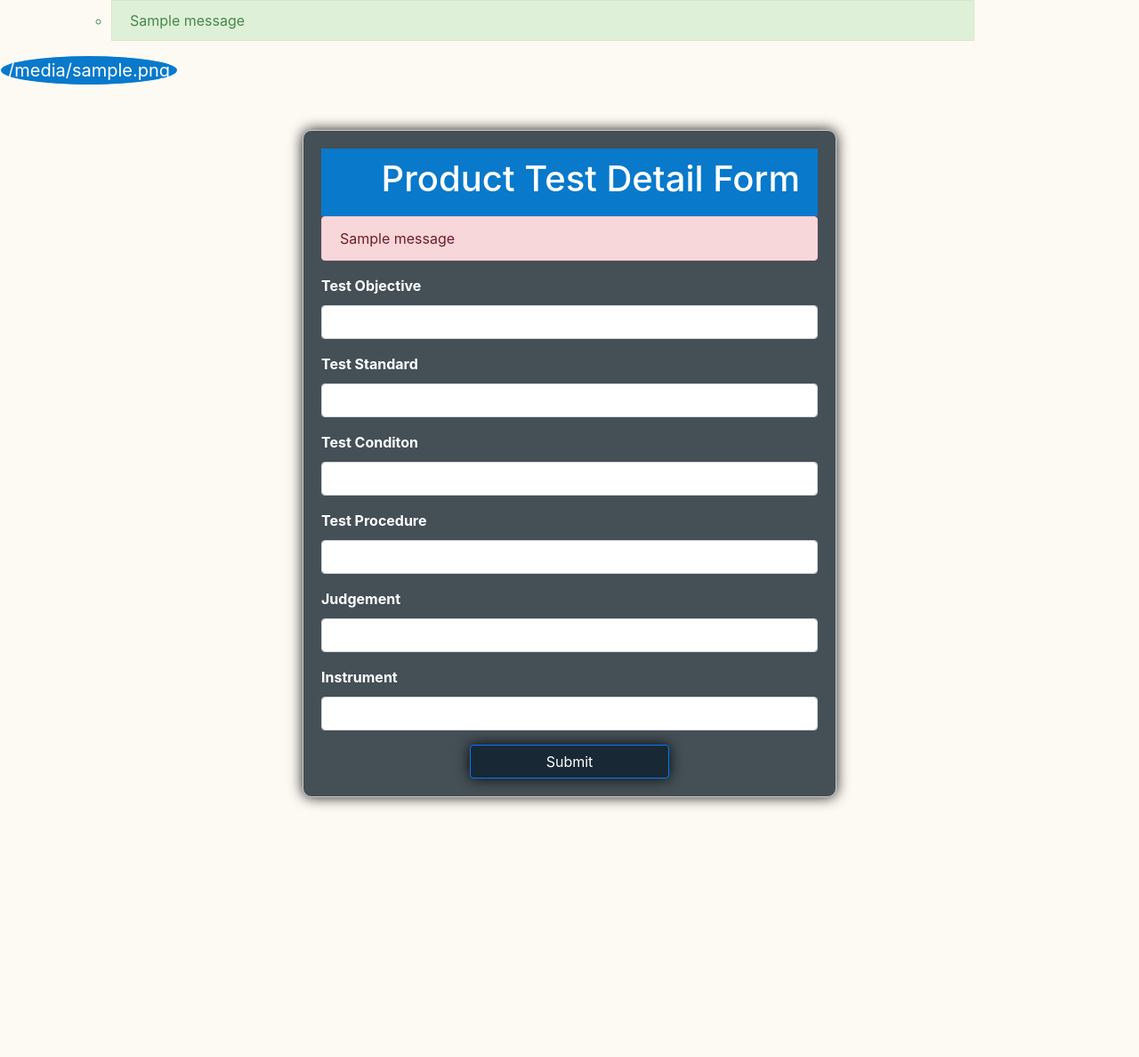
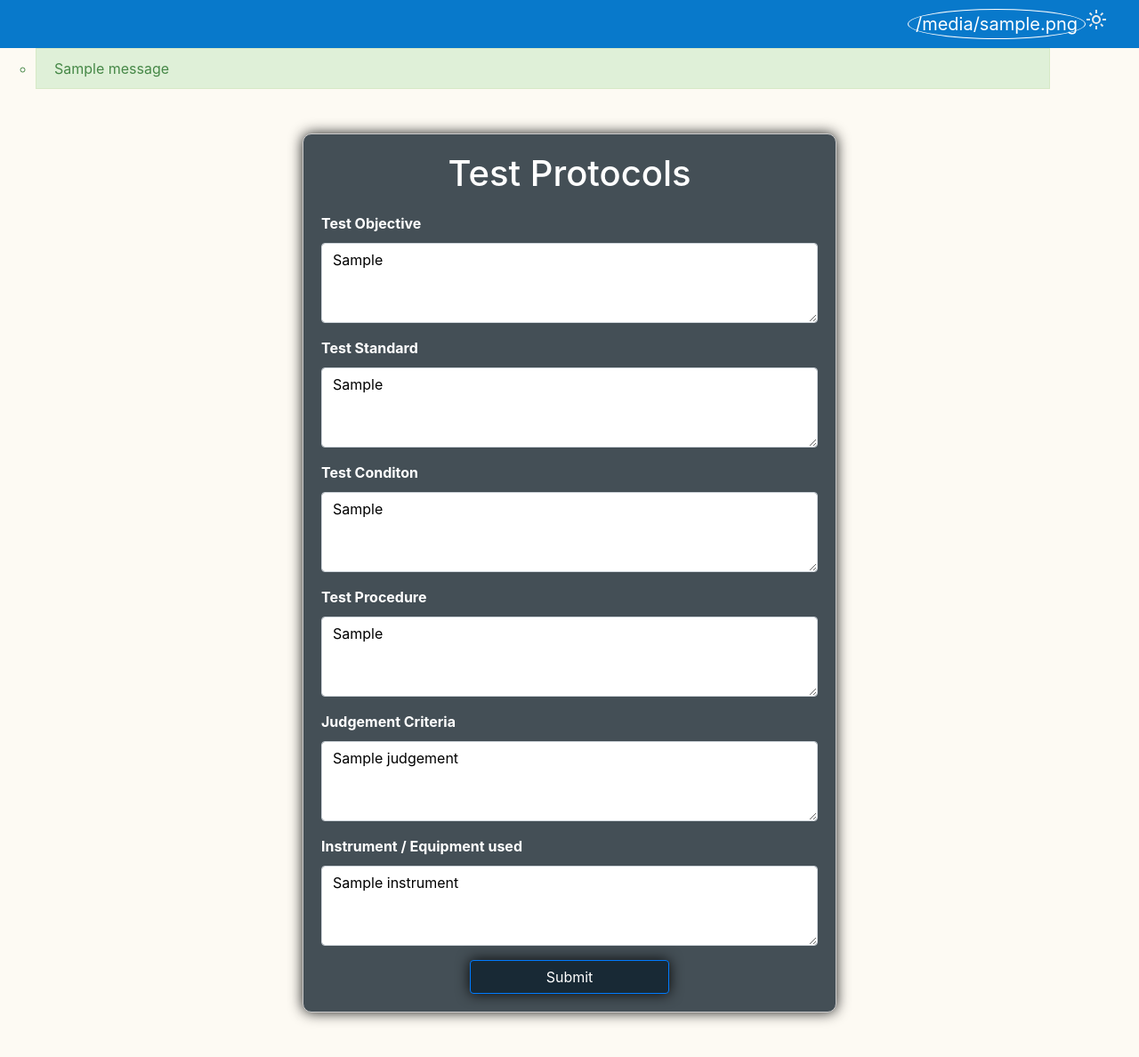
Before and after one commit to snehilsrivastava/OQC, a Django app: template oqc_model/oqc/authapp/templates/test_protocol_entry.html in a window 1280 px wide. Shown: the whole page at 89% size. Before the commit the page ends 908 px from the top, so only its background shows below. Run offline with Django 5.2, Linux system fonts and the light colour scheme; the template is opened without the code that fills it: most values are stand-ins (such as "Sample title", 1, 10 or a date in 2020); one stand-in notice (Sample message) is shown; some libraries are stand-ins or nearby versions.

Commit message:
prefill fields on update test details

```diff
--- a/oqc_model/oqc/authapp/templates/Test_list_entry.html
+++ b/oqc_model/oqc/authapp/templates/Test_list_entry.html
@@ -35,7 +35,6 @@
 
                 </div>
         </div>
-    </div>
     </div>
     <div class="message-container">
         {% if messages %}
--- a/oqc_model/oqc/authapp/templates/test_protocol_entry.html
+++ b/oqc_model/oqc/authapp/templates/test_protocol_entry.html
@@ -4,24 +4,25 @@
     <meta charset="UTF-8">
     {% load static %}
     <meta name="viewport" content="width=device-width, initial-scale=1.0">
-    <title>Product Specification Form</title>
+    <title>Test Protocols</title>
     <link rel="stylesheet" href="https://stackpath.bootstrapcdn.com/bootstrap/4.5.2/css/bootstrap.min.css">
     <link rel="stylesheet" href="{% static 'css/form.css' %}">
 </head>
 <body>
-    <div class="nav">
-        <div class="container">
-            {% if messages %}
-                <ul class="messages">
-                    {% for message in messages %}
-                        <li class="message {{ message.level_tag }}">
-                            {{ message }}
-                        </li>
-                    {% endfor %}
-                </ul>
-            {% endif %}
+    <div style="display: none;">
+        <svg id="icon-sun" xmlns="http://www.w3.org/2000/svg" height="24px" viewBox="0 -960 960 960" width="24px" fill="#e8eaed"><path d="M480-360q50 0 85-35t35-85q0-50-35-85t-85-35q-50 0-85 35t-35 85q0 50 35 85t85 35Zm0 80q-83 0-141.5-58.5T280-480q0-83 58.5-141.5T480-680q83 0 141.5 58.5T680-480q0 83-58.5 141.5T480-280ZM200-440H40v-80h160v80Zm720 0H760v-80h160v80ZM440-760v-160h80v160h-80Zm0 720v-160h80v160h-80ZM256-650l-101-97 57-59 96 100-52 56Zm492 496-97-101 53-55 101 97-57 59Zm-98-550 97-101 59 57-100 96-56-52ZM154-212l101-97 55 53-97 101-59-57Zm326-268Z"/></svg>
+        <svg id="icon-moon" xmlns="http://www.w3.org/2000/svg" height="24px" viewBox="0 -960 960 960" width="24px" fill="#000000"><path d="M480-120q-150 0-255-105T120-480q0-150 105-255t255-105q14 0 27.5 1t26.5 3q-41 29-65.5 75.5T444-660q0 90 63 153t153 63q55 0 101-24.5t75-65.5q2 13 3 26.5t1 27.5q0 150-105 255T480-120Zm0-80q88 0 158-48.5T740-375q-20 5-40 8t-40 3q-123 0-209.5-86.5T364-660q0-20 3-40t8-40q-78 32-126.5 102T200-480q0 116 82 198t198 82Zm-10-270Z"/></svg>
     </div>
+    <div class="header">
         <div class="right-icon">
+            <div id="theme-switcher" class="ml-auto mr-3" style = "float:right;">
+                <svg id="theme-switcher__moon" style="display:none;">
+                    <use xlink:href="#icon-moon"></use>
+                </svg>
+                <svg id="theme-switcher__sun">
+                    <use xlink:href="#icon-sun"></use>
+                </svg>
+            </div>
                 <button class="user-btn" id="userButton" onclick="toggleUserInfo()">
                     <span id="userButtonText"></span>
                     <span class="icon" id="userButtonIcon">{{icon}}</span>
@@ -34,50 +35,49 @@
                 </div>
         </div>
     </div>
+    <div class="message-container">
+        {% if messages %}
+            <ul class="messages">
+                {% for message in messages %}
+                    <li class="message {{ message.level_tag }}">
+                        {{ message }}
+                    </li>
+                {% endfor %}
+            </ul>
+        {% endif %}
+    </div>
     <div class="container">
         <div class="form-container">
-
-            <div class="header">
-                <h1>Product Test Detail Form</h1>
+            <div class="form-header">
+                <h1>Test Protocols</h1>
             </div>
-
-            {% if messages %}
-            <div class="alert alert-danger">
-                {% for message in messages %}
-                    <div>{{ message }}</div>
-                {% endfor %}
-            </div>
-            {% endif %}
-
             <form action="{% url 'test_protocol_entry' test_name product %}" method="post">
                 {% csrf_token %}
 
-
                 <div class="form-group">
                     <label >Test Objective</label>
-                    <input type="text" class="form-control" id="Testobjective" name="Testobjective" required>
+                    <textarea class="form-control" id="Testobjective" name="Testobjective" required>{{ test_detail.Test_Objective }}</textarea>
                 </div>
                 <div class="form-group">
                     <label >Test Standard</label>
-                    <input type="text" class="form-control" id="Teststandard" name="Teststandard" required>
+                    <textarea class="form-control" id="Teststandard" name="Teststandard" required>{{ test_detail.Test_Standard }}</textarea>
                 </div>
                 <div class="form-group">
                     <label >Test Conditon</label>
-                    <input type="text" class="form-control" id="Testcondition" name="Testcondition" required>
+                    <textarea class="form-control" id="Testcondition" name="Testcondition" required>{{ test_detail.Test_Condition }}</textarea>
                 </div>
                 <div class="form-group">
                     <label >Test Procedure</label>
-                    <input type="text" class="form-control" id="Testprocedure" name="Testprocedure" required>
+                    <textarea class="form-control" id="Testprocedure" name="Testprocedure" required>{{ test_detail.Test_Procedure }}</textarea>
                 </div>
                 <div class="form-group">
-                    <label >Judgement</label>
-                    <input type="text" class="form-control" id="judgement" name="judgement" required>
+                    <label >Judgement Criteria</label>
+                    <textarea class="form-control" id="judgement" name="judgement" required>{{ test_detail.Judgement }}</textarea>
                 </div>
                 <div class="form-group">
-                    <label >Instrument</label>
-                    <input type="text" class="form-control" id="instrument" name="instrument" required>
+                    <label >Instrument / Equipment used</label>
+                    <textarea class="form-control" id="instrument" name="instrument" required>{{ test_detail.Instrument }}</textarea>
                 </div>
-
 
                 <button type="submit" class="btn btn-primary btn-submit">Submit</button>
             </form>
--- a/oqc_model/oqc/authapp/templates/view_test_record.html
+++ b/oqc_model/oqc/authapp/templates/view_test_record.html
@@ -235,7 +235,6 @@
 <div class="action-buttons">
     <a class="btn btn-primary" href="{% url 'employee_dashboard' %}">Return</a>
     {% if test.status == 'Not Sent' or test.status == 'Rejected' %}
-        <!-- <a id="status-toggle-{{ test.id }}" class="btn btn-primary" onclick="setStatus({{ test.id }})">Send</a> -->
         <a class="btn btn-primary" href="{% url 'set_status' test.id %}">Send</a>
     {% endif %}
     <a class="btn btn-primary" href="{% url 'remark' test.id %}">Remark</a>
```
Also changed, not shown: oqc_model/oqc/authapp/templates/Update_Test_list_entry.html (+2 -5 lines), oqc_model/oqc/employee/views.py (+18 -23 lines). Lines whose indentation alone changed are shown as unchanged.
